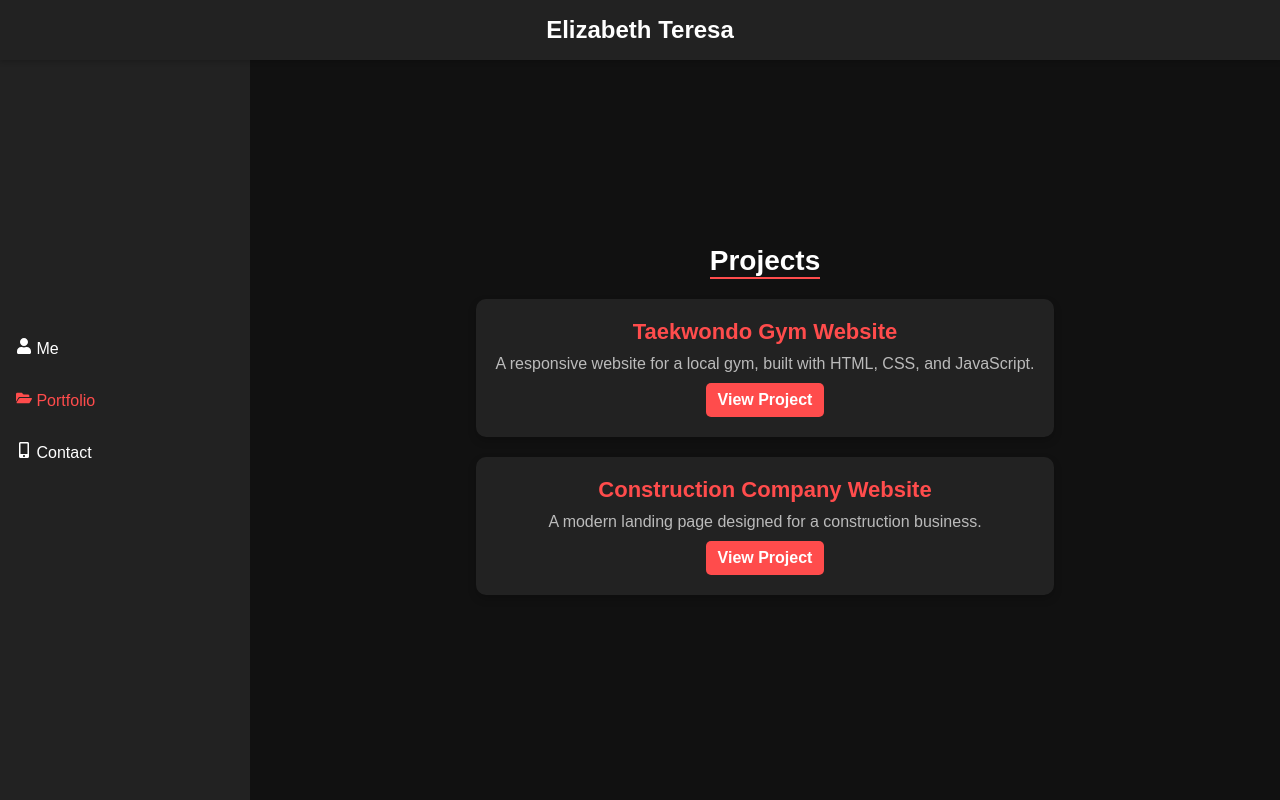
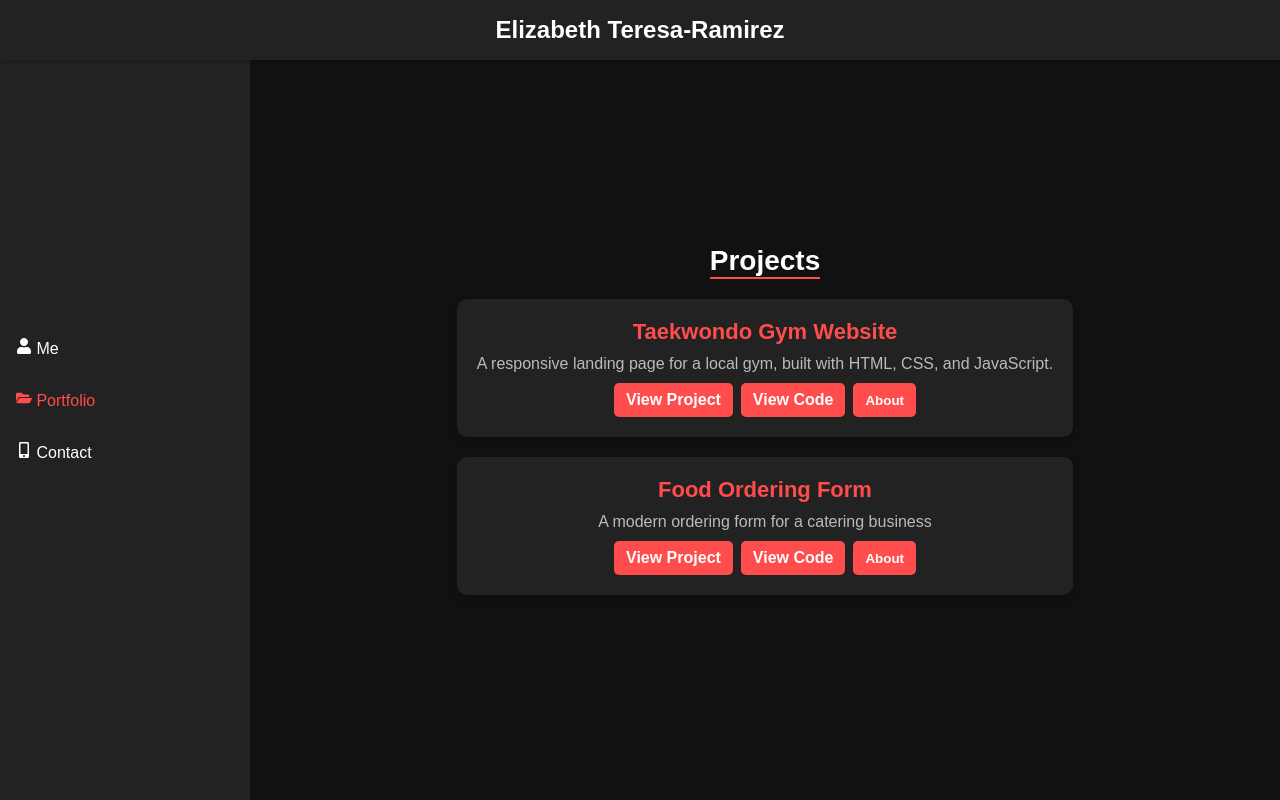
Before and after one commit to elizabeth171717/elizabeth-backend, a React (Vite) app: page /projects in a window 1280 px wide. Built offline with nearby package versions, Linux system fonts and the light colour scheme; no server answers.

Commit message:
updated site

```diff
--- /dev/null
+++ b/src/components/AboutFoodForm.jsx
@@ -0,0 +1,31 @@
+import PropTypes from "prop-types";
+
+const AboutOrderForm = ({ isOpen, onClose }) => {
+  if (!isOpen) return null;
+
+  return (
+    <div className="modal-overlay">
+      <div className="about-modal-content">
+        <h3>Rricura Tamales</h3>
+        <p>
+          An online food ordering form designed for my mom&apos;s catering
+          business. I created these responsive form using react/vite, optimizing
+          the user experience with dynamic pricing calculations and order
+          validation i used mongodb to store form responses. I also implemented
+          email notifications for customers and myself .Deployed the application
+          using Render and managed version control with GitHub. After an order
+          is place I collect payments via stripe payment links.
+        </p>
+        <button onClick={onClose}>Close</button>
+      </div>
+    </div>
+  );
+};
+
+export default AboutOrderForm;
+
+// ✅ Add PropTypes validation
+AboutOrderForm.propTypes = {
+  isOpen: PropTypes.bool.isRequired,
+  onClose: PropTypes.func.isRequired,
+};
--- /dev/null
+++ b/src/components/AboutGymWebsite.jsx
@@ -0,0 +1,33 @@
+import PropTypes from "prop-types";
+
+const AboutGymWebsite = ({ isOpen, onClose }) => {
+  if (!isOpen) return null;
+
+  return (
+    <div className="modal-overlay">
+      <div className="about-modal-content">
+        <h3>Olvera Martial Arts</h3>
+        <p>
+          This project is a website for a Taekwondo gym. It features responsive
+          design smooth animations and engaging user experience. The owner
+          wanted to make it easy for people to find the gym and contact him, so
+          I used a fixed navigation bar that contains phone number, location,
+          gym hours,and social media icons along with text slider with the same
+          information. Next I used cards to display the classes the gym offers,
+          in each card there is a class image, description and CTA . I included
+          google analitycs to track site traffic and engagemant. I have been
+          working on these project 3 years now.
+        </p>
+        <button onClick={onClose}>Close</button>
+      </div>
+    </div>
+  );
+};
+
+// ✅ Add PropTypes validation
+AboutGymWebsite.propTypes = {
+  isOpen: PropTypes.bool.isRequired,
+  onClose: PropTypes.func.isRequired,
+};
+
+export default AboutGymWebsite;
--- a/src/components/Header.jsx
+++ b/src/components/Header.jsx
@@ -1,7 +1,7 @@
 const Header = () => {
   return (
     <header className="header">
-      <h1>Elizabeth Teresa</h1>
+      <h1>Elizabeth Teresa-Ramirez</h1>
     </header>
   );
 };
--- a/src/index.css
+++ b/src/index.css
@@ -21,6 +21,12 @@
       a{
         text-decoration: none;
         color: white;
+
+      }
+
+      button{
+        border: none;
+        font-weight: bold;
       }
 
 
@@ -53,7 +59,12 @@ header h1 {
   font-weight: bold;
 }
 
-
+.page-title{
+  font-size: 28px;
+    margin-bottom: 20px;
+    border-bottom: 2px solid #ff4c4c;
+    display: inline-block;
+}
 
   /* Navigation (Sticky at Bottom) */
   .nav {
@@ -196,12 +207,7 @@ bottom: 5rem;
     margin: auto;
   }
 
-  .projects h2 {
-    font-size: 28px;
-    margin-bottom: 20px;
-    border-bottom: 2px solid #ff4c4c;
-    display: inline-block;
-  }
+
 
   .project-card {
     background-color: #222;
@@ -222,7 +228,14 @@ bottom: 5rem;
     font-size: 16px;
   }
 
-  .project-card a {
+  .project-links{
+    margin-top: 10px;
+    display: flex;
+    gap: .50rem;
+    justify-content: center;
+  }
+
+  .project-card a, button {
     color: white;
     background: #ff4c4c;
     font-weight: bold;
@@ -232,11 +245,15 @@ bottom: 5rem;
     border-radius: 5px;
     transition: 0.3s;
     display: inline-block;
-    margin-top: 10px;
+
   }
 
-  .project-card a:hover {
+  .project-card a:hover, button:hover {
     border: 1px solid white;
+  }
+
+  button:active {
+    transform: scale(0.95); /* Shrinks the button slightly */
   }
 
 
@@ -272,21 +289,6 @@ bottom: 5rem;
   }
 
 
-  /* Button Styling */
-button {
-  padding: 12px;
-  background: #ff4c4c;
-  color: white;
-  font-size: 16px;
-  border: none;
-  border-radius: 6px;
-  cursor: pointer;
-  transition: 0.3s ease-in-out;
-}
-
-button:hover {
-  background: #b12b2b ;
-}
 
   .contact-icons {
     display: flex;
@@ -335,6 +337,7 @@ button:hover {
   text-align: center;
   width: 90%;
   max-width: 400px;
+
 }
 
 /* Title */
@@ -342,6 +345,7 @@ button:hover {
   font-size: 1.5rem;
   font-weight: bold;
   color: #16a34a; /* Tailwind's green-600 */
+
 }
 
 /* Message */
@@ -365,3 +369,25 @@ button:hover {
 .modal-button:hover {
   background: #15803d; /* Darker green */
 }
+
+
+
+/*  about modal projects */
+.about-modal-content{
+  background-color: white;
+padding: 1rem;
+border-radius: 8px;
+width: 90%;
+}
+
+/*  about modal projects */
+.about-modal-content h3{
+  color: #ff4c4c;
+
+}
+
+/*  about modal projects */
+.about-modal-content p{
+  color: #374151;
+  margin: 1rem 0;
+}
--- a/src/pages/About.jsx
+++ b/src/pages/About.jsx
@@ -8,9 +8,28 @@ const About = () => {
         animate={{ opacity: 1 }}
         transition={{ duration: 1 }}
       >
-        Hello, I am a Frontend Developer
+        Hello, I am a Junior Web Developer
       </motion.h2>
-      <p>I build responsive and user-friendly websites.</p>
+      <p>
+        I build responsive, user-friendly websites and dynamic web applications.
+        I specialize in front-end and full-stack development, with a strong
+        understanding of technologies like React, JavaScript, and MongoDB. I
+        have hands-on experience developing real-world projects that enhance
+        user experience and streamline business operations.
+      </p>
+      <p>
+        I developed Rricura Order Form, an online food ordering system that
+        simplifies catering orders with secure payments and automated email
+        notifications. I also built a Taekwondo Gym Website, integrating
+        animations and interactive features to enhance engagement and usability.
+      </p>
+      <p>
+        I’m passionate about turning ideas into functional, beautifully designed
+        websites while continuously improving my skills.I’m seeking an
+        opportunity to collaborate with a team, contribute to impactful
+        projects, and grow as a developer.
+      </p>
+      <p>Let’s connect—I’d love to bring my skills to your team!</p>
     </div>
   );
 };
--- a/src/pages/Projects.jsx
+++ b/src/pages/Projects.jsx
@@ -1,30 +1,71 @@
-import { Link } from "react-router-dom";
+import { useState } from "react";
+import AboutGymWebsite from "../components/AboutGymWebsite";
+import AboutOrderForm from "../components/AboutFoodForm";
 
 const Projects = () => {
+  const [isGymModalOpen, setGymModalOpen] = useState(false);
+  const [isOrderFormModalOpen, setOrderFormModalOpen] = useState(false);
+
   return (
     <section id="projects" className="projects">
-      <h2>Projects</h2>
+      <h2 className="page-title">Projects</h2>
       <div>
         <div className="project-card">
           <h3>Taekwondo Gym Website</h3>
           <p>
-            A responsive website for a local gym, built with HTML, CSS, and
+            A responsive landing page for a local gym, built with HTML, CSS, and
             JavaScript.
           </p>
-          <Link to="/gymwebsite">View Project</Link>
+          <div className="project-links">
+            <a
+              href="https://olveratkdpeakatl.com/"
+              target="_blank"
+              rel="noopener noreferrer"
+            >
+              View Project
+            </a>
+            <a
+              href="https://github.com/elizabeth171717/olveramartialarts/tree/main"
+              target="_blank"
+              rel="noopener noreferrer"
+            >
+              View Code
+            </a>
+            <button onClick={() => setGymModalOpen(true)}>About</button>
+          </div>
         </div>
         <div className="project-card">
-          <h3>Construction Company Website</h3>
-          <p>A modern landing page designed for a construction business.</p>
-          <a
-            href="https://yourproject.com"
-            target="_blank"
-            rel="noopener noreferrer"
-          >
-            View Project
-          </a>
+          <h3>Food Ordering Form</h3>
+          <p>A modern ordering form for a catering business</p>
+          <div className="project-links">
+            <a
+              href="https://www.rricuratamales.com/"
+              target="_blank"
+              rel="noopener noreferrer"
+            >
+              View Project
+            </a>
+            <a
+              href="https://github.com/elizabeth171717/rricura-ordering-form"
+              target="_blank"
+              rel="noopener noreferrer"
+            >
+              View Code
+            </a>
+            <button onClick={() => setOrderFormModalOpen(true)}>About</button>
+          </div>
         </div>
       </div>
+
+      {/* Modals */}
+      <AboutGymWebsite
+        isOpen={isGymModalOpen}
+        onClose={() => setGymModalOpen(false)}
+      />
+      <AboutOrderForm
+        isOpen={isOrderFormModalOpen}
+        onClose={() => setOrderFormModalOpen(false)}
+      />
     </section>
   );
 };
```
Also changed, not shown: src/pages/Contact.jsx (+29 -10 lines), 1 other file (tests, documents, lock files or other folders).
